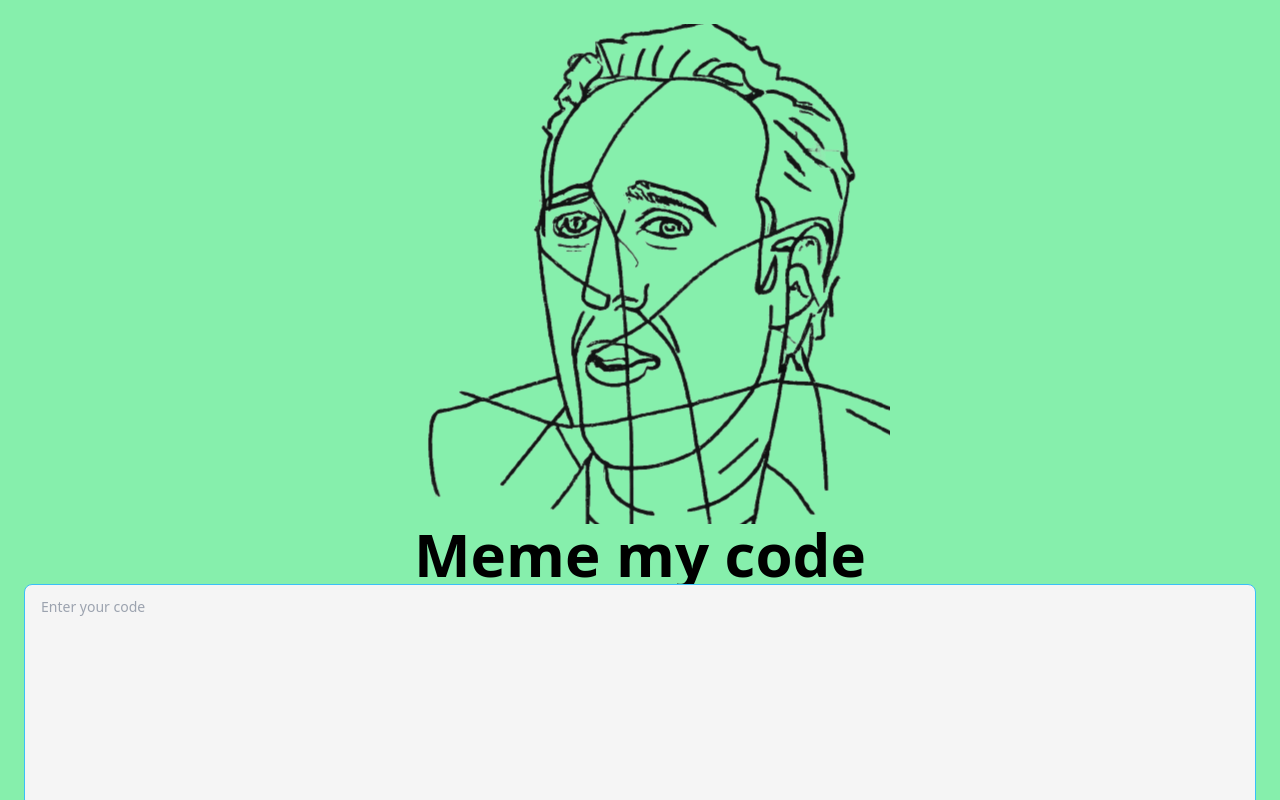
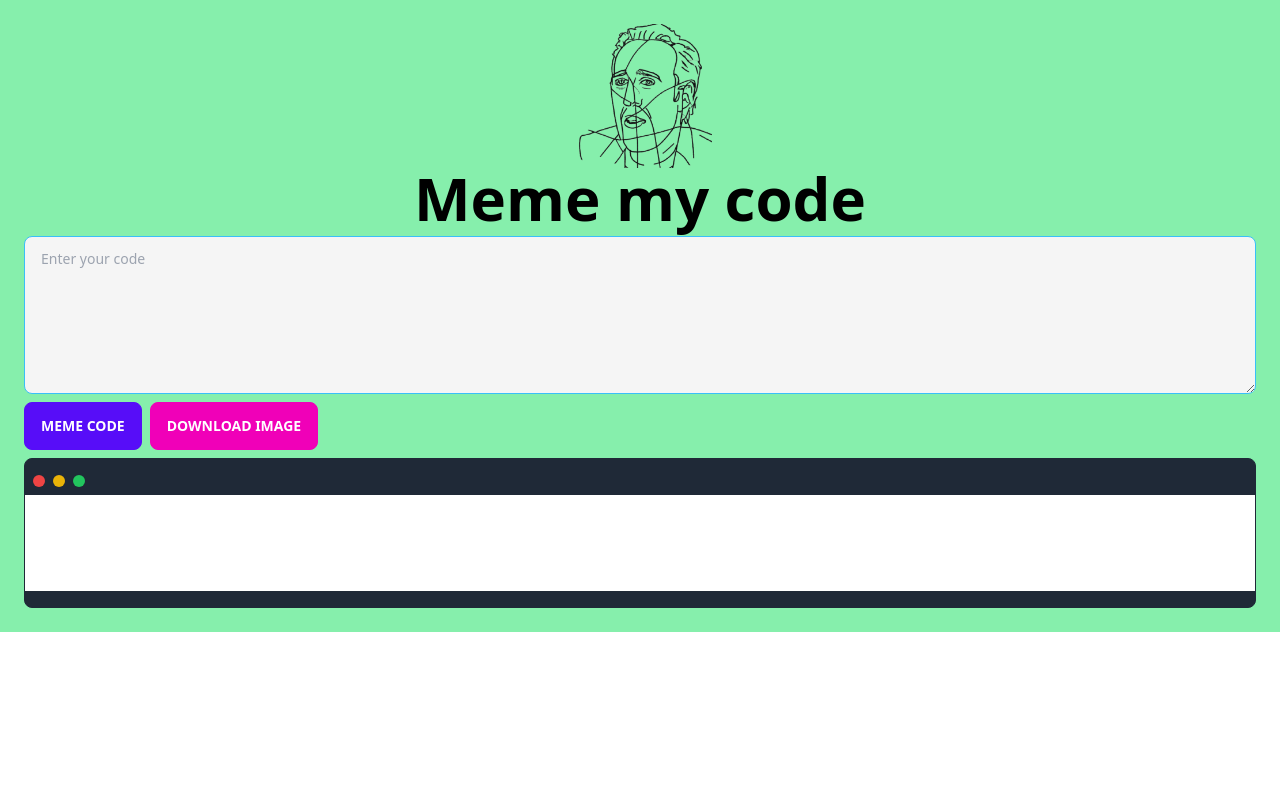
Before and after one commit to JarrodKane/meme-coder, a Next.js app: page / in a window 1280 px wide. Shown: the top 800 px of the page. Built offline with nearby package versions, Linux system fonts and the light colour scheme.

Commit message:
renames and cleanup

```diff
--- a/pages/api/generate.js
+++ b/pages/api/generate.js
@@ -16,8 +16,8 @@ export default async function (req, res) {
     return;
   }
 
-  const animal = req.body.animal || "";
-  if (animal.trim().length === 0) {
+  const code = req.body.code || "";
+  if (code.trim().length === 0) {
     res.status(400).json({
       error: {
         message: "Please enter your code",
@@ -29,8 +29,8 @@ export default async function (req, res) {
   try {
     const completion = await openai.createCompletion({
       model: "text-davinci-003",
-      prompt: generatePrompt(animal),
-      temperature: 0.6,
+      prompt: generatePrompt(code),
+      temperature: 0.9,
       max_tokens: 150,
       top_p: 1.0,
       frequency_penalty: 0.0,
--- a/pages/index.js
+++ b/pages/index.js
@@ -19,7 +19,7 @@ const Home = () => {
         headers: {
           "Content-Type": "application/json",
         },
-        body: JSON.stringify({ animal: codeInput }),
+        body: JSON.stringify({ code: codeInput }),
       });
 
       const data = await response.json();
@@ -36,11 +36,6 @@ const Home = () => {
         memeTitle: lines[0].split(":")[1].trim(),
         caption: lines[1].split(":")[1].trim(),
       };
-
-      let newContent = `\\ ${objectResponse.memeTitle}
-      ${codeInput}
-      \\ ${objectResponse.caption}
-      `;
 
       setResult(objectResponse);
 
@@ -72,14 +67,14 @@ const Home = () => {
   }, [ref]);
 
   return (
-    <div className="leading-normal h-screen tracking-normal p-6  text-black bg-green-300">
+    <div className="leading-normal h-full tracking-normal p-6 flex flex-col gap-2  text-black bg-green-300">
       <Head>
         <title>Meme Coder</title>
         <link rel="icon" href="/dog.png" />
       </Head>
 
       <div className="container mx-auto flex flex-col items-center">
-        <img src="/meme.png" classNameName="h-36 w-36" />
+        <img src="/meme.png" className="h-36 w-36" />
         <h3 className=" text-6xl font-bold">Meme my code</h3>
       </div>
       <form onSubmit={onSubmit} className="flex flex-col gap-5">
@@ -88,22 +83,40 @@ const Home = () => {
           onChange={(e) => setCodeInput(e.target.value)}
           value={codeInput}
           id="message"
-          rows="10"
+          rows="5"
           className="textarea textarea-info bg-neutral-100"
           placeholder="Enter your code"
         ></textarea>
-        <button type="submit" className="btn">
-          Meme me
-        </button>
       </form>
 
-      <button className="btn" onClick={onButtonClick}>
+      <div className="flex gap-2">
+        <button type="submit" onClick={onSubmit} className="btn btn-primary">
+          Meme Code
+        </button>
+        <button className="btn btn-secondary" onClick={onButtonClick}>
           Download image
         </button>
+      </div>
+
+      <pre
+        id="code-box"
+        className="bg-gray-800 border border-gray-800 py-4 rounded-lg"
+        ref={ref}
+      >
+        <div className="flex flex-col ">
+          <div className="flex items-cente px-2">
+            <div className="w-3 h-3 bg-red-500 rounded-full mr-2"></div>
+            <div className="w-3 h-3 bg-yellow-500 rounded-full mr-2"></div>
+            <div className="w-3 h-3 bg-green-500 rounded-full"></div>
+          </div>
+          <div
+            className="flex-1 bg-white mt-2 overflow-hidden whitespace-normal"
+            id="code-text"
+          >
             {result ? (
-        <pre id="my-code-block" ref={ref} className="bg-white">
+              <div className="flex flex-col">
                 {result.memeTitle ? (
-            <h2 className="bold text-3xl">{result.memeTitle}</h2>
+                  <h2 className="font-bold text-2xl">{result.memeTitle}</h2>
                 ) : null}
                 <SyntaxHighlighter
                   language="javascript"
@@ -114,10 +127,15 @@ const Home = () => {
                   {codeInput}
                 </SyntaxHighlighter>
                 {result.caption ? (
-            <h2 className="bold text-xl">{result.caption}</h2>
+                  <h2 className="font-bold text-l">{result.caption}</h2>
                 ) : null}
+              </div>
+            ) : (
+              <div className="h-24"></div>
+            )}
+          </div>
+        </div>
       </pre>
-      ) : null}
     </div>
   );
 };
```
Also changed, not shown: 1 other file (tests, documents, lock files or other folders). Lines whose indentation alone changed are shown as unchanged.
